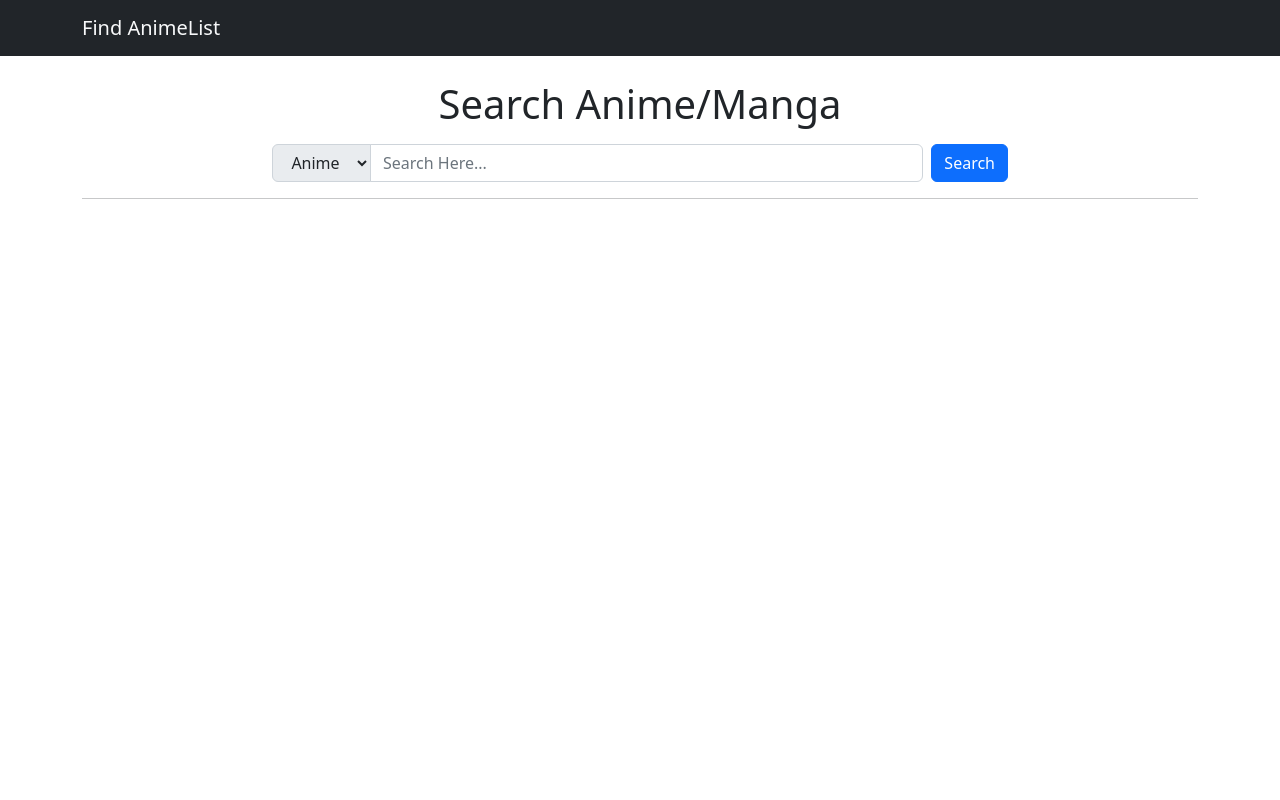
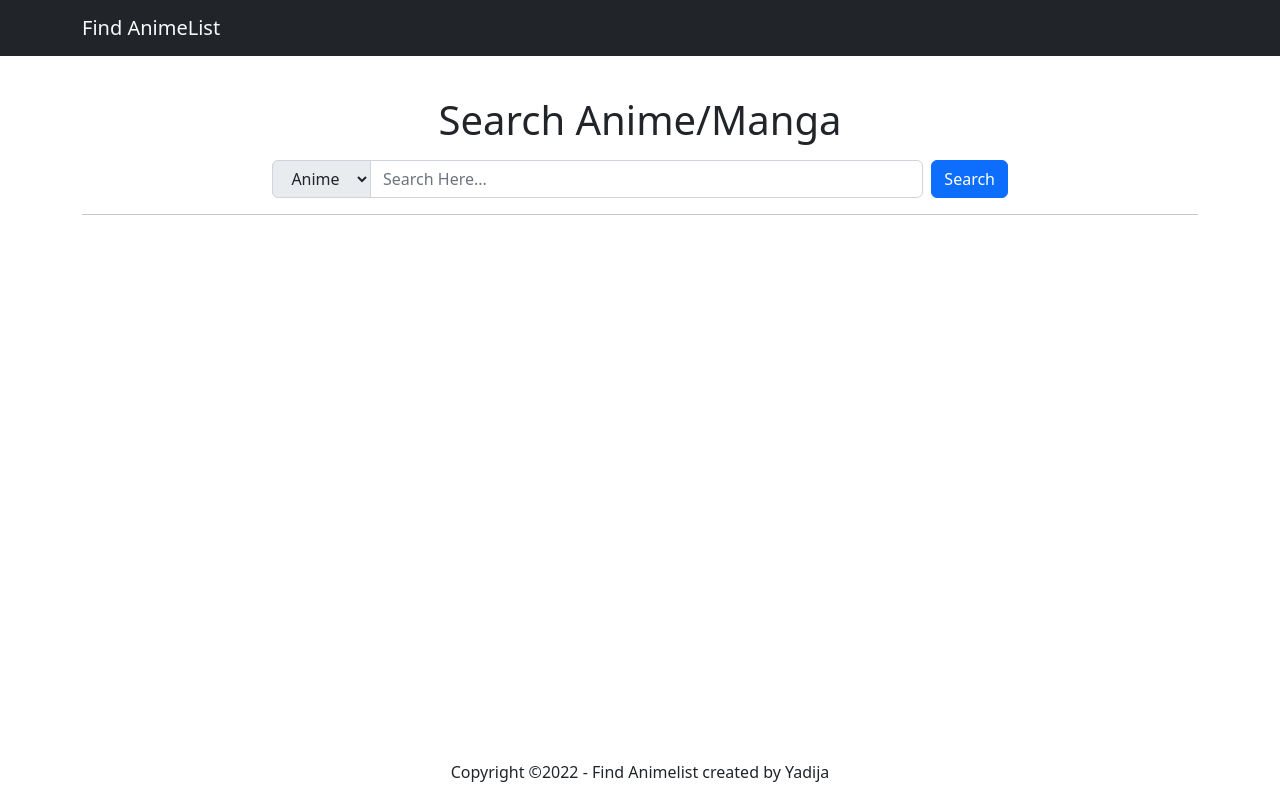
Before and after one commit to Yadija/find-animelist, a website built with webpack: page src/index.html in a window 1280 px wide. Built offline with nearby package versions, Linux system fonts and the light colour scheme.

Commit message:
feature: menambahkan footer

```diff
--- a/src/index.html
+++ b/src/index.html
@@ -6,12 +6,15 @@
   <meta name="viewport" content="width=device-width, initial-scale=1.0">
   <title>Find AnimeList</title>
 </head>
-<div>
-  <app-bar></app-bar>
-  <div class="container" style="margin-top: 80px;">
-    <search-bar></search-bar>
-    <hr>
-    <card-list class="row"></card-list>
+<body>
+  <div class="main d-flex flex-column justify-content-between">
+    <app-bar></app-bar>
+    <div class="container flex-grow-1" style="margin-top: 80px;">
+      <search-bar></search-bar>
+      <hr>
+      <card-list class="row"></card-list>
+    </div>
+    <footer-bar></footer-bar>
   </div>
 </body>
 </html>
--- a/src/script/component/card-item.js
+++ b/src/script/component/card-item.js
@@ -1,3 +1,4 @@
+/* eslint-disable no-underscore-dangle */
 class CardItem extends HTMLElement {
   set anime(anime) {
     this._anime = anime;
--- a/src/script/component/card-list.js
+++ b/src/script/component/card-list.js
@@ -1,3 +1,6 @@
+/* eslint-disable consistent-return */
+/* eslint-disable no-return-assign */
+/* eslint-disable no-underscore-dangle */
 import './card-item';
 
 class CardList extends HTMLElement {
--- /dev/null
+++ b/src/script/component/footer-bar.js
@@ -0,0 +1,15 @@
+class FooterBar extends HTMLElement {
+  connectedCallback() {
+    this.render();
+  }
+
+  render() {
+    this.innerHTML = `
+    <footer class="mt-4 text-center">
+      <p class="fs-6 px-5">Copyright ©${(new Date().getFullYear())} - Find Animelist created by Yadija</p>
+    </footer>
+    `;
+  }
+}
+
+customElements.define('footer-bar', FooterBar);
--- a/src/script/component/search-bar.js
+++ b/src/script/component/search-bar.js
@@ -1,3 +1,4 @@
+/* eslint-disable no-underscore-dangle */
 class SearchBar extends HTMLElement {
   connectedCallback() {
     this.render();
--- a/src/script/data/data-api.js
+++ b/src/script/data/data-api.js
@@ -1,3 +1,5 @@
+/* eslint-disable prefer-promise-reject-errors */
+/* eslint-disable no-undef */
 // Import axios
 const axios = require('axios').default;
 
--- a/src/script/view/main.js
+++ b/src/script/view/main.js
@@ -1,3 +1,4 @@
+/* eslint-disable no-use-before-define */
 // data
 import DataAPI from '../data/data-api';
 
@@ -5,6 +6,7 @@ import DataAPI from '../data/data-api';
 import '../component/app-bar';
 import '../component/search-bar';
 import '../component/card-list';
+import '../component/footer-bar';
 
 const main = () => {
   const searchElement = document.querySelector('search-bar');
--- a/src/style/scss/style.scss
+++ b/src/style/scss/style.scss
@@ -1,2 +1,10 @@
 // Import all of Bootstrap's CSS
 @import "~bootstrap/scss/bootstrap";
+
+body {
+  min-height: 100vh;
+}
+
+.main {
+  min-height: 100vh;
+}
--- a/webpack.common.js
+++ b/webpack.common.js
@@ -1,3 +1,5 @@
+/* eslint-disable global-require */
+/* eslint-disable import/no-extraneous-dependencies */
 const HtmlWebpackPlugin = require('html-webpack-plugin');
 const path = require('path');
 
--- a/webpack.dev.js
+++ b/webpack.dev.js
@@ -1,3 +1,4 @@
+/* eslint-disable import/no-extraneous-dependencies */
 const { merge } = require('webpack-merge');
 const common = require('./webpack.common');
 
--- a/webpack.prod.js
+++ b/webpack.prod.js
@@ -1,3 +1,4 @@
+/* eslint-disable import/no-extraneous-dependencies */
 const { merge } = require('webpack-merge');
 const common = require('./webpack.common');
 
```
Also changed, not shown: dist/bundle.js, 1 other file.
